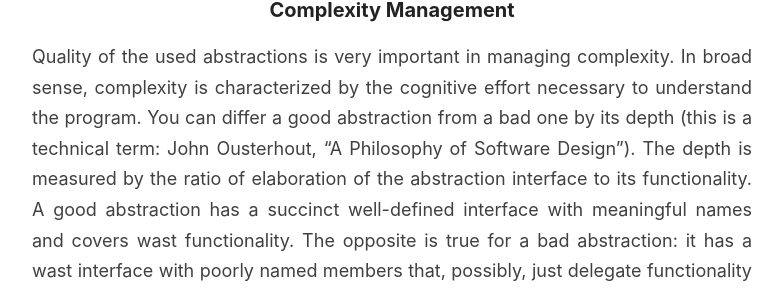
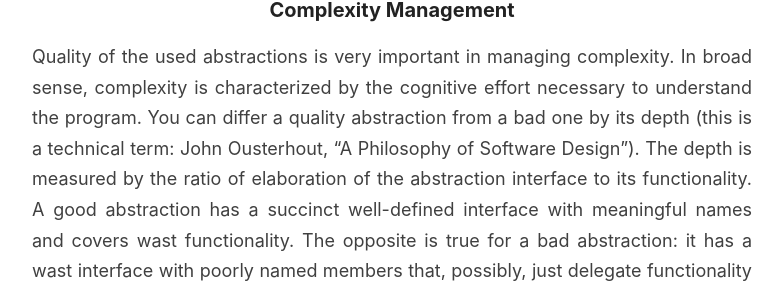
Before and after one commit to GChristensen/posts, a Jekyll site: the page built from _posts/2021-07-07-how-to-design-software-systems-qmark.md, in a window 1280 px wide and 900 px high, scrolled down 3443 px. Shown: the part 214-506 px from the top of the window, without its empty margins (248-1031 px from the left). Built offline with Jekyll 4.4.1, drawn with Linux system fonts in a browser that asks for light colours; some of the changed text lies outside the part shown.

Commit message:
post edit

```diff
--- a/_posts/2021-07-07-how-to-design-software-systems-qmark.md
+++ b/_posts/2021-07-07-how-to-design-software-systems-qmark.md
@@ -112,7 +112,7 @@ the Heart of Software" by Eric Evans. Here it is worth listing several lessons t
 ### Complexity Management
 
 Quality of the used abstractions is very important in managing complexity. In broad sense, complexity is characterized
-by the cognitive effort necessary to understand the program. You can differ a good abstraction from a bad one by its
+by the cognitive effort necessary to understand the program. You can differ a quality abstraction from a bad one by its
 depth (this is a technical term: John Ousterhout, "A Philosophy of Software Design"). The depth is measured by the ratio
 of elaboration of the abstraction interface to its functionality. A good abstraction has a succinct well-defined
 interface with meaningful names and covers wast functionality. The opposite is true for a bad abstraction: it has a wast
```
Also changed, not shown: other parts of _posts/2021-07-07-how-to-design-software-systems-qmark.md (+1 -1 lines).
